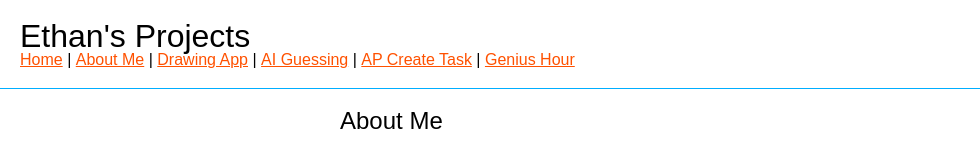
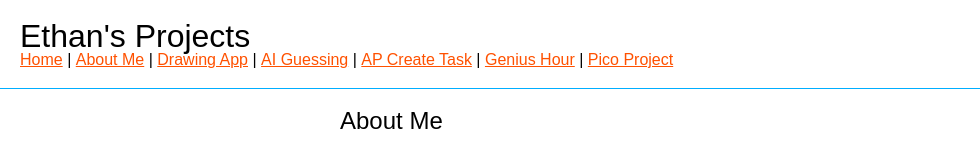
Before and after one commit to Ethan-Schultz/AP-CS-Project-Site, a plain HTML site: page aboutme.html in a window 1280 px wide. Shown: the top 142 px of the page, without its empty margins (0-980 px from the left). Drawn offline with Linux system fonts and the light colour scheme; grey boxes are pictures that could not be loaded.

Commit message:
Update aboutme.html

```diff
--- a/aboutme.html
+++ b/aboutme.html
@@ -24,6 +24,8 @@
           <li><a href="APCreate.html">AP Create Task</a></li>
           <li>|</li>
           <li><a href="geniusHour.html">Genius Hour</a></li>
+          <li>|</li>
+          <li><a href="PicoProject.html">Pico Project</a></li>
         </ul>
       </nav>
     </header>
```
